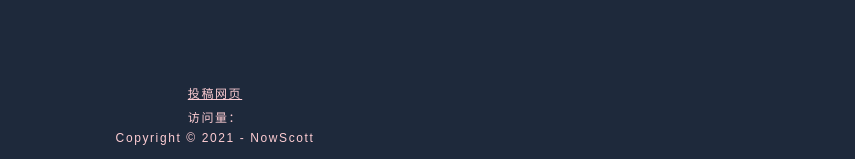
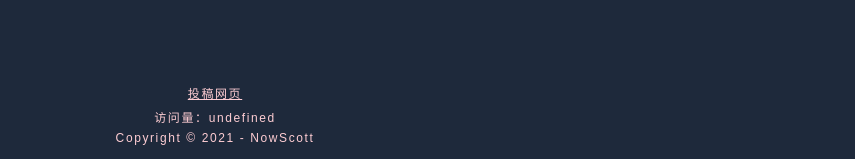
Before and after one commit to nowscott/IndWebIndex, a Next.js app: page /mainPage in a window 1280 px wide. Shown: the part 638-797 px from the top of the page, without its empty margins (425-1280 px from the left). Built offline with nearby package versions, Linux system fonts and the light colour scheme; no server answers; the database is empty; a small style sheet from the web is missing.

Commit message:
Update Footer.js

```diff
--- a/components/Footer.js
+++ b/components/Footer.js
@@ -27,11 +27,9 @@ const Footer = () => {
       >
         投稿网页
       </a>
-      {visitCount !== null ? (
-        <p className='mb-1'>访问量：{visitCount}</p>
-      ) : (
-        <p className='mb-1 text-gray-500'>加载中...</p>
-      )}
+      <p className='mb-1'>
+        {visitCount !== null ? `访问量：${visitCount}` : '访问量：加载中...'}
+      </p>
       <p>Copyright © 2021 - NowScott</p>
     </div>
   );
```
